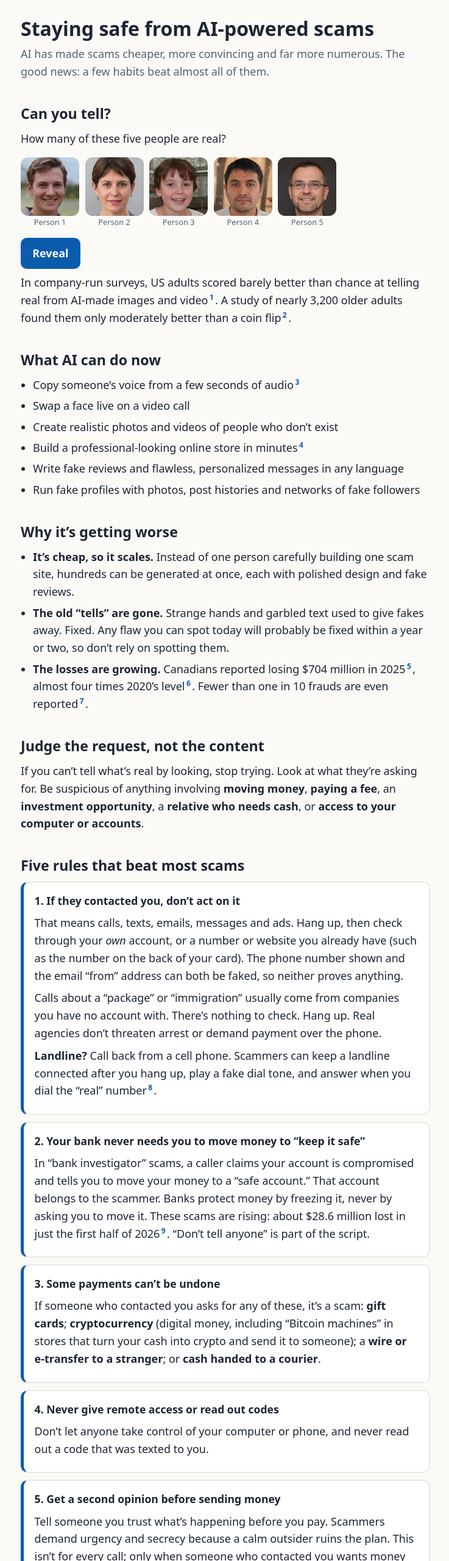
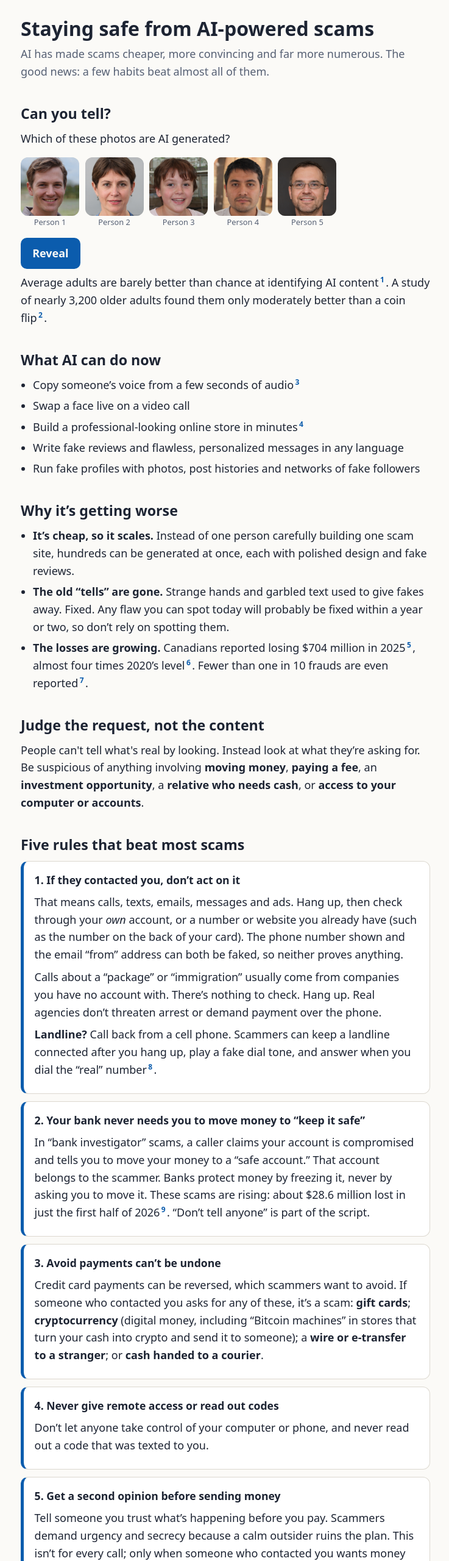
Before and after one commit to Qazzquimby/threats_toren_dev, a plain HTML site: page Staying safe from AI-powered scams.html in a window 1280 px wide. Shown: the top 2560 px of the page at 61% size, without its empty margins (270-1007 px from the left). Drawn offline with Linux system fonts and the light colour scheme.

Commit message:
update content

```diff
--- a/Staying safe from AI-powered scams.html
+++ b/Staying safe from AI-powered scams.html
@@ -38,8 +38,7 @@ button{font:inherit;font-weight:700;background:var(--accent);color:var(--bg);bor
 <p class="lead">AI has made scams cheaper, more convincing and far more numerous. The good news: a few habits beat almost all of them.</p>
 
 <h2>Can you tell?</h2>
-<p>How many of these five people are real?</p>
-<!-- Replace the five placeholders below with the AI headshots (embedded as data: URIs) -->
+<p>Which of these photos are AI generated?</p>
 <svg width="0" height="0" style="position:absolute" aria-hidden="true"><symbol id="p" viewBox="0 0 64 64"><circle cx="32" cy="24" r="12"/><path d="M8 60c2-16 14-22 24-22s22 6 24 22z"/></symbol></svg>
 <div class="faces">
 <figure><img src="1.jpg" class="ph"></svg>Person 1</figure>
@@ -49,14 +48,13 @@ button{font:inherit;font-weight:700;background:var(--accent);color:var(--bg);bor
 <figure><img src="5.jpg" class="ph"><use href="#p"/></img>Person 5</figure>
 </div>
 <button id="rv" type="button">Reveal</button>
-<p id="ans" hidden>None. All five are AI-generated, and none of these people exist.</p>
-<p>In company-run surveys, US adults scored barely better than chance at telling real from AI-made images and video<a class="c" href="https://www.veriff.com/pr-news/deepfakes-report-2026-us" target="_blank" rel="noopener" title="Veriff Deepfakes Report 2026 (1,000 US adults, 16 images each)">↗</a>. A study of nearly 3,200 older adults found them only moderately better than a coin flip<a class="c" href="https://www.aarp.org/personal-technology/why-ai-slop-is-dangerous/" target="_blank" rel="noopener" title="AARP, describing a CareSide study">↗</a>.</p>
+<p id="ans" hidden>All five were AI-generated for free in less than a second.</p>
+<p>Average adults are barely better than chance at identifying AI content<a class="c" href="https://www.veriff.com/pr-news/deepfakes-report-2026-us" target="_blank" rel="noopener" title="Veriff Deepfakes Report 2026 (1,000 US adults, 16 images each)">↗</a>. A study of nearly 3,200 older adults found them only moderately better than a coin flip<a class="c" href="https://www.aarp.org/personal-technology/why-ai-slop-is-dangerous/" target="_blank" rel="noopener" title="AARP, describing a CareSide study">↗</a>.</p>
 
 <h2>What AI can do now</h2>
 <ul>
 <li>Copy someone’s voice from a few seconds of audio<a class="c" href="https://www.krcu.org/2026-02-11/consumer-handbook-ai-grandparent-emergency-scams" target="_blank" rel="noopener" title="KRCU Public Radio">↗</a></li>
 <li>Swap a face live on a video call</li>
-<li>Create realistic photos and videos of people who don’t exist</li>
 <li>Build a professional-looking online store in minutes<a class="c" href="https://guard.io/blog/how-to-check-if-a-website-is-safe-to-buy-from" target="_blank" rel="noopener" title="Guardio">↗</a></li>
 <li>Write fake reviews and flawless, personalized messages in any language</li>
 <li>Run fake profiles with photos, post histories and networks of fake followers</li>
@@ -70,7 +68,7 @@ button{font:inherit;font-weight:700;background:var(--accent);color:var(--bg);bor
 </ul>
 
 <h2>Judge the request, not the content</h2>
-<p>If you can’t tell what’s real by looking, stop trying. Look at what they’re asking for. Be suspicious of anything involving <strong>moving money</strong>, <strong>paying a fee</strong>, an <strong>investment opportunity</strong>, a <strong>relative who needs cash</strong>, or <strong>access to your computer or accounts</strong>.</p>
+<p>People can't tell what's real by looking. Instead look at what they’re asking for. Be suspicious of anything involving <strong>moving money</strong>, <strong>paying a fee</strong>, an <strong>investment opportunity</strong>, a <strong>relative who needs cash</strong>, or <strong>access to your computer or accounts</strong>.</p>
 
 <h2>Five rules that beat most scams</h2>
 <div class="card rule"><h3>1. If they contacted you, don’t act on it</h3>
@@ -81,8 +79,9 @@ button{font:inherit;font-weight:700;background:var(--accent);color:var(--bg);bor
 <div class="card rule"><h3>2. Your bank never needs you to move money to “keep it safe”</h3>
 <p>In “bank investigator” scams, a caller claims your account is compromised and tells you to move your money to a “safe account.” That account belongs to the scammer. Banks protect money by freezing it, never by asking you to move it. These scams are rising: about $28.6 million lost in just the first half of 2026<a class="c" href="https://antifraudcentre-centreantifraude.ca/features-vedette/2026/08/fraud-trends-tendances-matiere-fraude-eng.htm" target="_blank" rel="noopener" title="Canadian Anti-Fraud Centre, Fraud Trends, first 6 months of 2026">↗</a>. “Don’t tell anyone” is part of the script.</p></div>
 
-<div class="card rule"><h3>3. Some payments can’t be undone</h3>
-<p>If someone who contacted you asks for any of these, it’s a scam: <strong>gift cards</strong>; <strong>cryptocurrency</strong> (digital money, including “Bitcoin machines” in stores that turn your cash into crypto and send it to someone); a <strong>wire or e-transfer to a stranger</strong>; or <strong>cash handed to a courier</strong>.</p></div>
+<div class="card rule"><h3>3. Avoid payments can’t be undone</h3>
+<p>Credit card payments can be reversed, which scammers want to avoid.
+    If someone who contacted you asks for any of these, it’s a scam: <strong>gift cards</strong>; <strong>cryptocurrency</strong> (digital money, including “Bitcoin machines” in stores that turn your cash into crypto and send it to someone); a <strong>wire or e-transfer to a stranger</strong>; or <strong>cash handed to a courier</strong>.</p></div>
 
 <div class="card rule"><h3>4. Never give remote access or read out codes</h3>
 <p>Don’t let anyone take control of your computer or phone, and never read out a code that was texted to you.</p></div>
@@ -90,9 +89,9 @@ button{font:inherit;font-weight:700;background:var(--accent);color:var(--bg);bor
 <div class="card rule"><h3>5. Get a second opinion before sending money</h3>
 <p>Tell someone you trust what’s happening before you pay. Scammers demand urgency and secrecy because a calm outsider ruins the plan. This isn’t for every call; only when someone who contacted you wants money or access.</p></div>
 
-<h2>Facebook ads are not a safe place</h2>
+<h2>Ads are dangerous, and Facebook especially does not moderate their advertising.</h2>
 <div class="card warn">
-<p>Reuters reported in November 2025 on Meta’s internal documents. They projected about 10% of 2024 revenue (roughly US$16 billion) from ads for scams and banned goods<a class="c" href="https://www.khaleejtimes.com/business/tech/meta-earns-fortune-fraudulent-ads" target="_blank" rel="noopener" title="Reuters, via Khaleej Times">↗</a>, and estimated billions of “higher-risk” scam ads shown daily<a class="c" href="https://www.tweaktown.com/news/108738/meta-projected-it-will-earn-billions-from-intentionally-ignoring-scam-advertisements/index.html" target="_blank" rel="noopener" title="TweakTown, summarizing Reuters">↗</a>. One internal estimate said Meta’s platforms were involved in a third of successful scams in the US. Meta disputes how these documents portray it, calling the revenue figure rough and overly inclusive, and says it fights scams. It also covers <strong>Instagram and WhatsApp</strong>, and an internal review reportedly found scams easier to advertise on Meta than on Google<a class="c" href="https://www.bernama.com/en/news.php?id=2488168" target="_blank" rel="noopener" title="Reuters, via Bernama">↗</a>.</p>
+<p>Meta's own documents projected that 10% of 2024 revenue (roughly US$16 billion) was from ads for scams and banned goods<a class="c" href="https://www.khaleejtimes.com/business/tech/meta-earns-fortune-fraudulent-ads" target="_blank" rel="noopener" title="Reuters, via Khaleej Times">↗</a>, and estimated billions of “higher-risk” scam ads shown daily<a class="c" href="https://www.tweaktown.com/news/108738/meta-projected-it-will-earn-billions-from-intentionally-ignoring-scam-advertisements/index.html" target="_blank" rel="noopener" title="TweakTown, summarizing Reuters">↗</a>. One internal estimate said Meta’s platforms were involved in a third of successful scams in the US. Meta disputes how these documents portray it, calling the revenue figure rough and overly inclusive, and says it fights scams. It also covers <strong>Instagram and WhatsApp</strong>, and an internal review reportedly found scams easier to advertise on Meta than on Google<a class="c" href="https://www.bernama.com/en/news.php?id=2488168" target="_blank" rel="noopener" title="Reuters, via Bernama">↗</a>.</p>
 <ul>
 <li><strong>Treat every ad (“Sponsored”) as untrusted.</strong> Don’t buy, invest or sign up from one.</li>
 <li>Ads with celebrities, news-style stories, “guaranteed returns” or huge discounts are almost certainly fake.</li>
```
